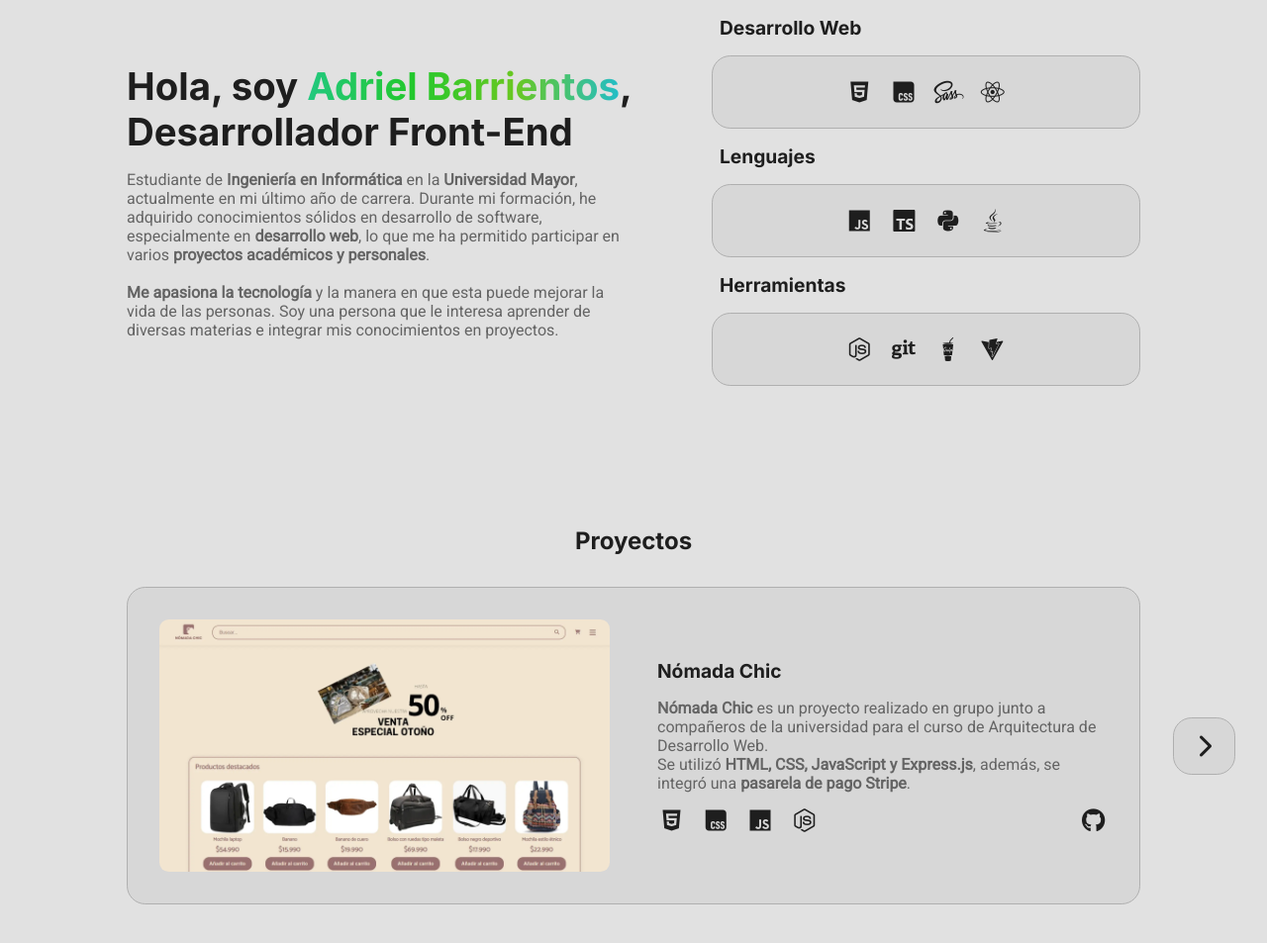
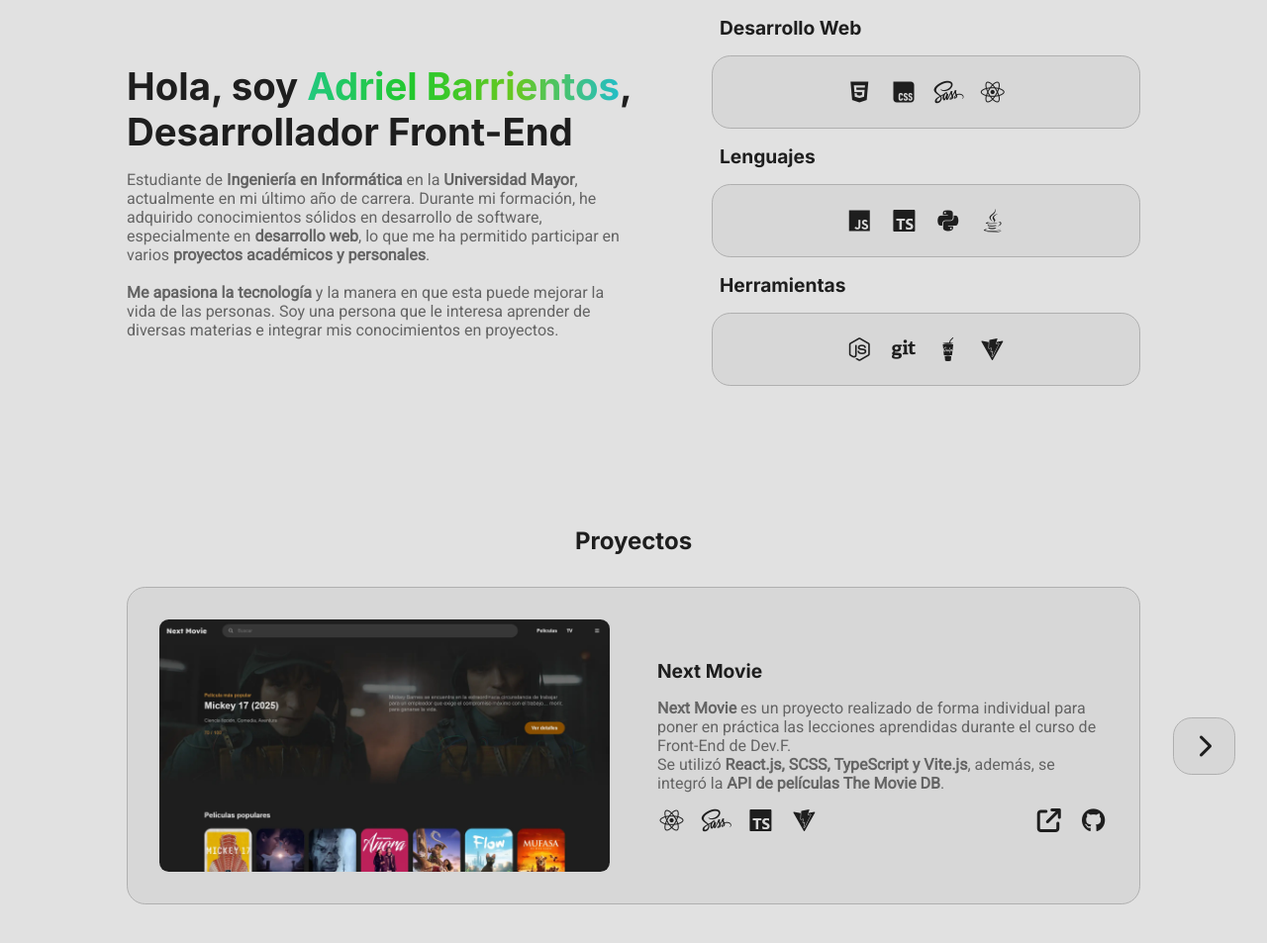
Before and after one commit to AdrielGBM/Portafolio, a website: page index.html in a window 1280 px wide. Shown: the part 181-1134 px from the top of the page at 99% size. Drawn offline with Linux system fonts and the light colour scheme.

Commit message:
feat: add Next Movie project images and update home page layout

```diff
--- a/index.html
+++ b/index.html
@@ -148,6 +148,47 @@
           <i class="fa-solid fa-chevron-left"></i>
         </button>
         <div class="main__projects-carousel">
+          <div class="main__projects-grid">
+            <picture>
+              <source srcset="./src/assets/images/Next-Movie-1920x1080.webp" media="(min-width: 1280px)" />
+              <source srcset="./src/assets/images/Next-Movie-1280x720.webp" media="(min-width: 960px)" />
+              <source srcset="./src/assets/images/Next-Movie-960x540.webp" media="(min-width: 640px)" />
+              <img class="main__projects-image" src="./src/assets/images/Next-Movie-640x360.webp"
+                alt="Imagen del proyecto Next Movie">
+            </picture>
+            <div class="main__projects-info">
+              <h3 class="main__projects-subtitle">Next Movie</h3>
+              <p class="main__projects-description"><strong>Next Movie</strong> es un proyecto realizado de forma
+                individual para poner en práctica las lecciones aprendidas durante el curso de Front-End de Dev.F.<br>Se
+                utilizó <strong>React.js, SCSS, TypeScript y Vite.js</strong>, además, se integró la <strong>API de
+                  películas The Movie DB</strong>.
+              </p>
+              <div class="main__projects-container">
+                <div class="main__projects-icons">
+                  <i class="fa-brands fa-react" title="React.js"></i>
+                  <i class="fa-brands fa-sass" title="SCSS"></i>
+                  <svg role="img" viewBox="0 0 24 24" xmlns="http://www.w3.org/2000/svg">
+                    <title>TypeScript</title>
+                    <path
+                      d="M1.125 0C.502 0 0 .502 0 1.125v21.75C0 23.498.502 24 1.125 24h21.75c.623 0 1.125-.502 1.125-1.125V1.125C24 .502 23.498 0 22.875 0zm17.363 9.75c.612 0 1.154.037 1.627.111a6.38 6.38 0 0 1 1.306.34v2.458a3.95 3.95 0 0 0-.643-.361 5.093 5.093 0 0 0-.717-.26 5.453 5.453 0 0 0-1.426-.2c-.3 0-.573.028-.819.086a2.1 2.1 0 0 0-.623.242c-.17.104-.3.229-.393.374a.888.888 0 0 0-.14.49c0 .196.053.373.156.529.104.156.252.304.443.444s.423.276.696.41c.273.135.582.274.926.416.47.197.892.407 1.266.628.374.222.695.473.963.753.268.279.472.598.614.957.142.359.214.776.214 1.253 0 .657-.125 1.21-.373 1.656a3.033 3.033 0 0 1-1.012 1.085 4.38 4.38 0 0 1-1.487.596c-.566.12-1.163.18-1.79.18a9.916 9.916 0 0 1-1.84-.164 5.544 5.544 0 0 1-1.512-.493v-2.63a5.033 5.033 0 0 0 3.237 1.2c.333 0 .624-.03.872-.09.249-.06.456-.144.623-.25.166-.108.29-.234.373-.38a1.023 1.023 0 0 0-.074-1.089 2.12 2.12 0 0 0-.537-.5 5.597 5.597 0 0 0-.807-.444 27.72 27.72 0 0 0-1.007-.436c-.918-.383-1.602-.852-2.053-1.405-.45-.553-.676-1.222-.676-2.005 0-.614.123-1.141.369-1.582.246-.441.58-.804 1.004-1.089a4.494 4.494 0 0 1 1.47-.629 7.536 7.536 0 0 1 1.77-.201zm-15.113.188h9.563v2.166H9.506v9.646H6.789v-9.646H3.375z" />
+                  </svg>
+                  <svg role="img" viewBox="0 0 24 24" xmlns="http://www.w3.org/2000/svg">
+                    <title>Vite.js</title>
+                    <path
+                      d="m8.286 10.578.512-8.657a.306.306 0 0 1 .247-.282L17.377.006a.306.306 0 0 1 .353.385l-1.558 5.403a.306.306 0 0 0 .352.385l2.388-.46a.306.306 0 0 1 .332.438l-6.79 13.55-.123.19a.294.294 0 0 1-.252.14c-.177 0-.35-.152-.305-.369l1.095-5.301a.306.306 0 0 0-.388-.355l-1.433.435a.306.306 0 0 1-.389-.354l.69-3.375a.306.306 0 0 0-.37-.36l-2.32.536a.306.306 0 0 1-.374-.316zm14.976-7.926L17.284 3.74l-.544 1.887 2.077-.4a.8.8 0 0 1 .84.369.8.8 0 0 1 .034.783L12.9 19.93l-.013.025-.015.023-.122.19a.801.801 0 0 1-.672.37.826.826 0 0 1-.634-.302.8.8 0 0 1-.16-.67l1.029-4.981-1.12.34a.81.81 0 0 1-.86-.262.802.802 0 0 1-.165-.67l.63-3.08-2.027.468a.808.808 0 0 1-.768-.233.81.81 0 0 1-.217-.6l.389-6.57-7.44-1.33a.612.612 0 0 0-.64.906L11.58 23.691a.612.612 0 0 0 1.066-.004l11.26-20.135a.612.612 0 0 0-.644-.9z" />
+                  </svg>
+                </div>
+                <div class="main__projects-icons">
+                  <a href="https://whats-my-nextmovie.vercel.app/" title="Ver Proyecto en Vercel" target="_blank"
+                    rel="noopener noreferrer"><i class="fa-solid fa-arrow-up-right-from-square"></i></i>
+                  </a>
+                  <a href="https://github.com/AdrielGBM/next-movie" title="Ver Repositorio" target="_blank"
+                    rel="noopener noreferrer"><i class="fa-brands fa-github"></i>
+                  </a>
+                </div>
+              </div>
+            </div>
+          </div>
           <div class="main__projects-grid">
             <picture>
               <source srcset="./src/assets/images/Nómada-Chic-1920x1080.webp" media="(min-width: 1280px)" />
--- a/src/assets/styles/pages/home.scss
+++ b/src/assets/styles/pages/home.scss
@@ -156,8 +156,9 @@
         }
 
         &-container {
-            @include flex(row, space-between);
+            @include flex(row, space-between, center, wrap);
             width: 100%;
+            gap: 2rem 1rem;
         }
 
         &-icons {
```
Also changed, not shown: dist/styles/pages/home.css, src/assets/images/Next-Movie-1280x720.webp (added), src/assets/images/Next-Movie-1920x1080.webp (added), src/assets/images/Next-Movie-640x360.webp (added), src/assets/images/Next-Movie-960x540.webp (added).
